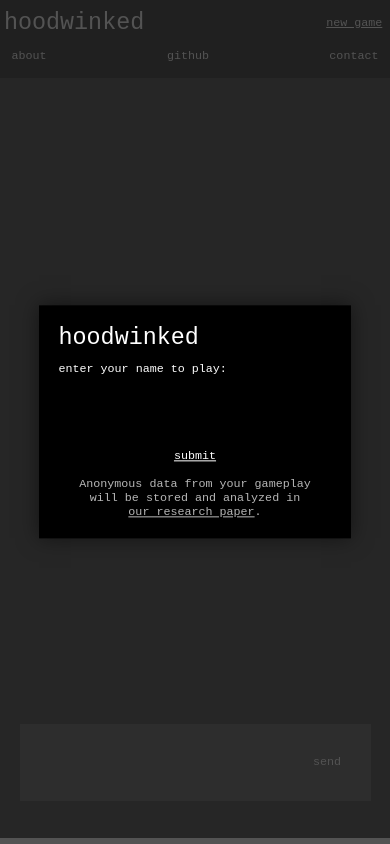
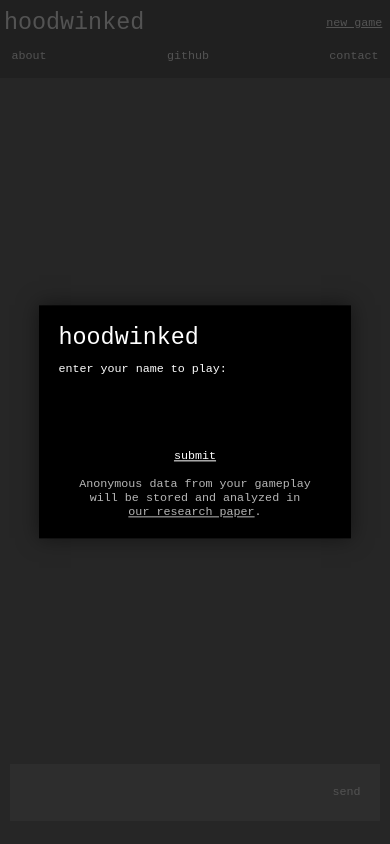
Before and after one commit to aogara-ds/hoodwinked-website, a Next.js app in the folder frontend/: page / in a window 390 px wide. Built offline with nearby package versions, Linux system fonts and the light colour scheme.

Commit message:
better mobile spacing for chat input

```diff
--- a/frontend/styles/chat.module.css
+++ b/frontend/styles/chat.module.css
@@ -143,7 +143,22 @@
 
 @media only screen and (max-width: 1290px) {
     .window {
-      height: 100% - 20vw;
-      top: 20vw;
+        height: calc(100vh - 20vw);
+        top: 20vw;
     }
-  }
+
+    .history {
+        left: 2.5%;
+        width: 90%;
+        height: calc(90vh - 20vw); /* subtract 20vw to account for the space taken by .window */
+        padding: 2.5%;
+    }
+
+    .input {
+        padding: 2.5%;
+        left: 2.5%;
+        top: calc(95vh - 20vw - 5%); /* subtract 20vw and 5% to account for the space taken by .window and .history */
+        height: 5%;
+        width: 90%;
+    }
+}
--- a/frontend/styles/topbar.module.css
+++ b/frontend/styles/topbar.module.css
@@ -1,4 +1,4 @@
-@media only screen and (min-width: 1290px) {
+@media only screen and (min-width: 1291px) {
   .topbar {
     display: none;
   }
```
